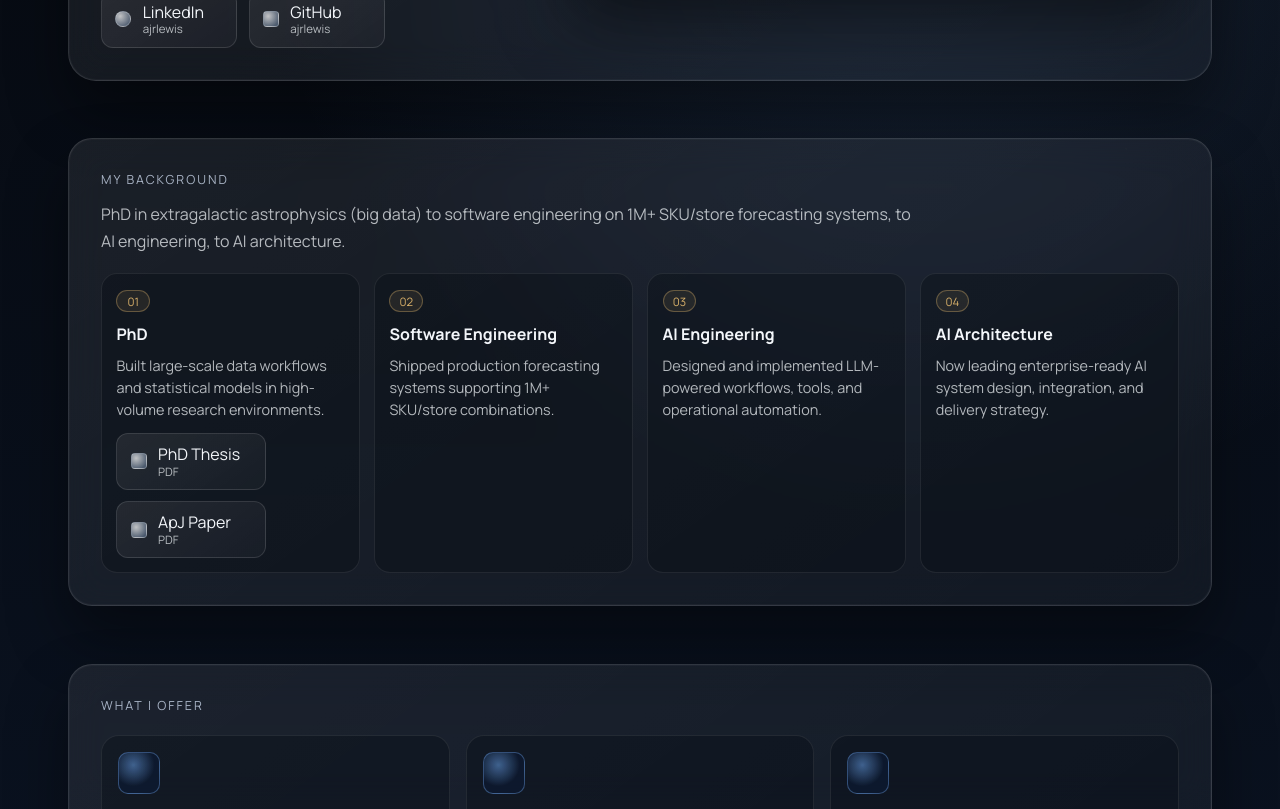
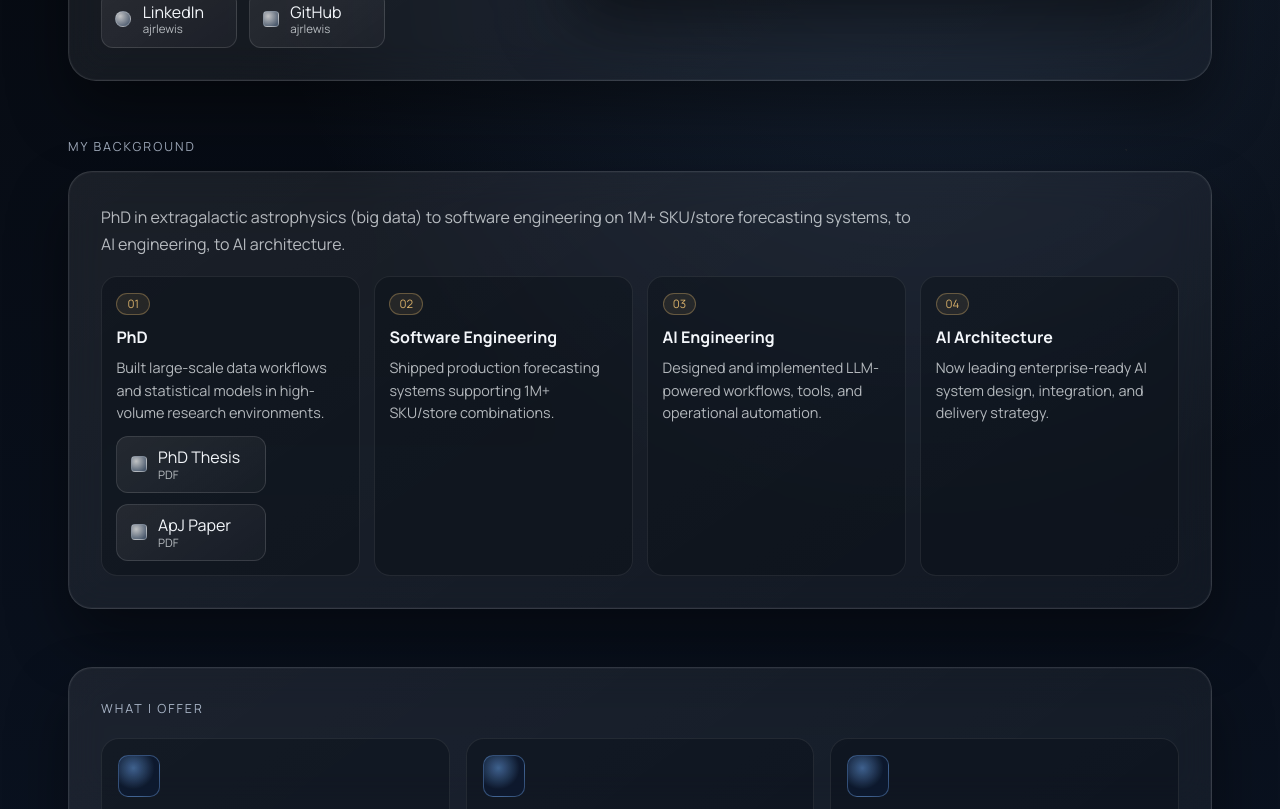
Before and after one commit to ajrlewis/ajrlewis, a Next.js app in the folder apps/web/: page / in a window 1280 px wide. Shown: the part 600-1409 px from the top of the page. Built offline with nearby package versions, Linux system fonts and the light colour scheme.

Commit message:
fix(web): place background label outside card

```diff
--- a/apps/web/app/page.tsx
+++ b/apps/web/app/page.tsx
@@ -206,11 +206,12 @@ export default function HomePage() {
           </div>
         </section>
 
-        <section className="background glass-panel" aria-label="My Background">
+        <section className="background" aria-label="My Background">
           <p className="section-label">MY BACKGROUND</p>
+          <div className="background-panel glass-panel">
             <p className="background-summary">
-            PhD in extragalactic astrophysics (big data) to software engineering on 1M+ SKU/store forecasting systems,
-            to AI engineering, to AI architecture.
+              PhD in extragalactic astrophysics (big data) to software engineering on 1M+ SKU/store forecasting
+              systems, to AI engineering, to AI architecture.
             </p>
             <div className="background-grid">
               {backgroundSteps.map((step, index) => (
@@ -233,6 +234,7 @@ export default function HomePage() {
                   ) : null}
                 </article>
               ))}
+            </div>
           </div>
         </section>
 
--- a/apps/web/app/sections.css
+++ b/apps/web/app/sections.css
@@ -7,12 +7,17 @@
 }
 
 .background {
+  display: grid;
+  gap: 1rem;
+}
+
+.background-panel {
   border-radius: 24px;
   padding: clamp(1.2rem, 3vw, 2rem);
 }
 
 .background-summary {
-  margin: 0.82rem 0 1.2rem;
+  margin: 0 0 1.2rem;
   color: var(--text-1);
   max-width: 84ch;
   line-height: 1.65;
```
Lines whose indentation alone changed are shown as unchanged.
